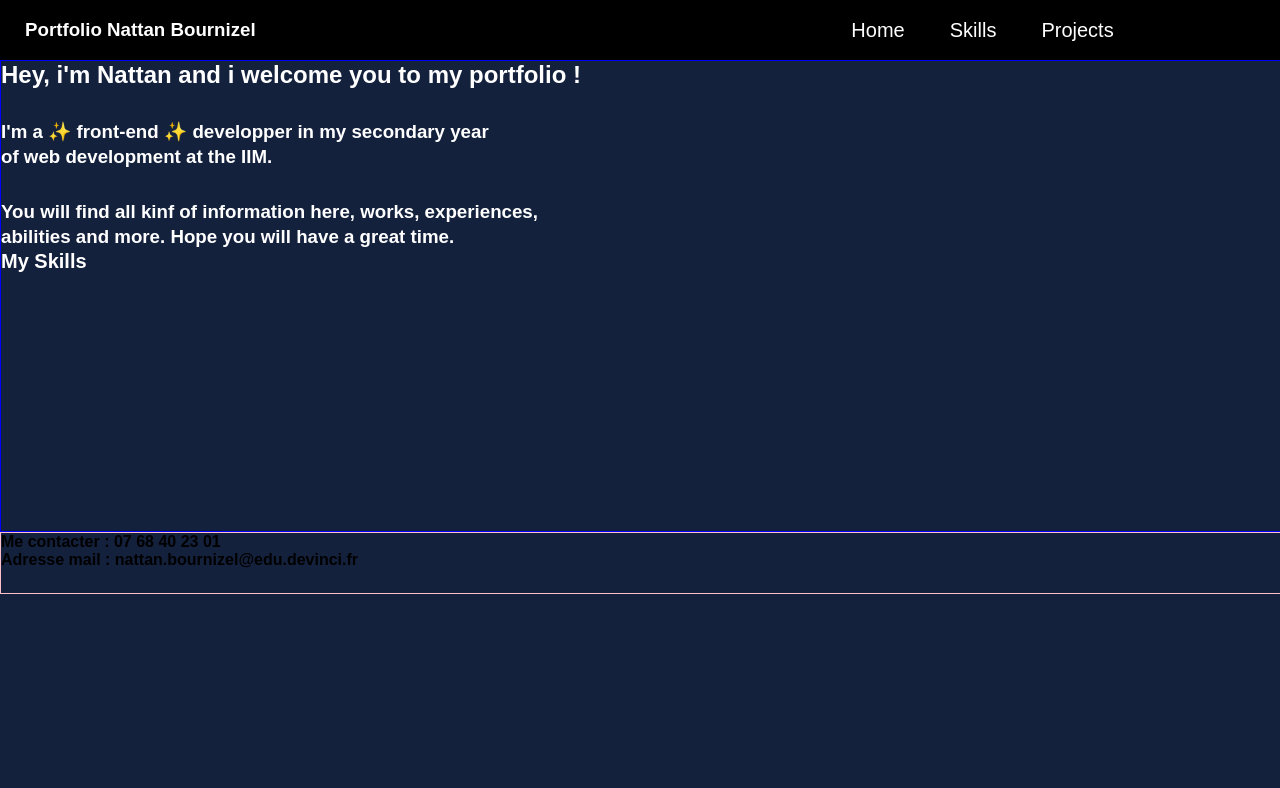
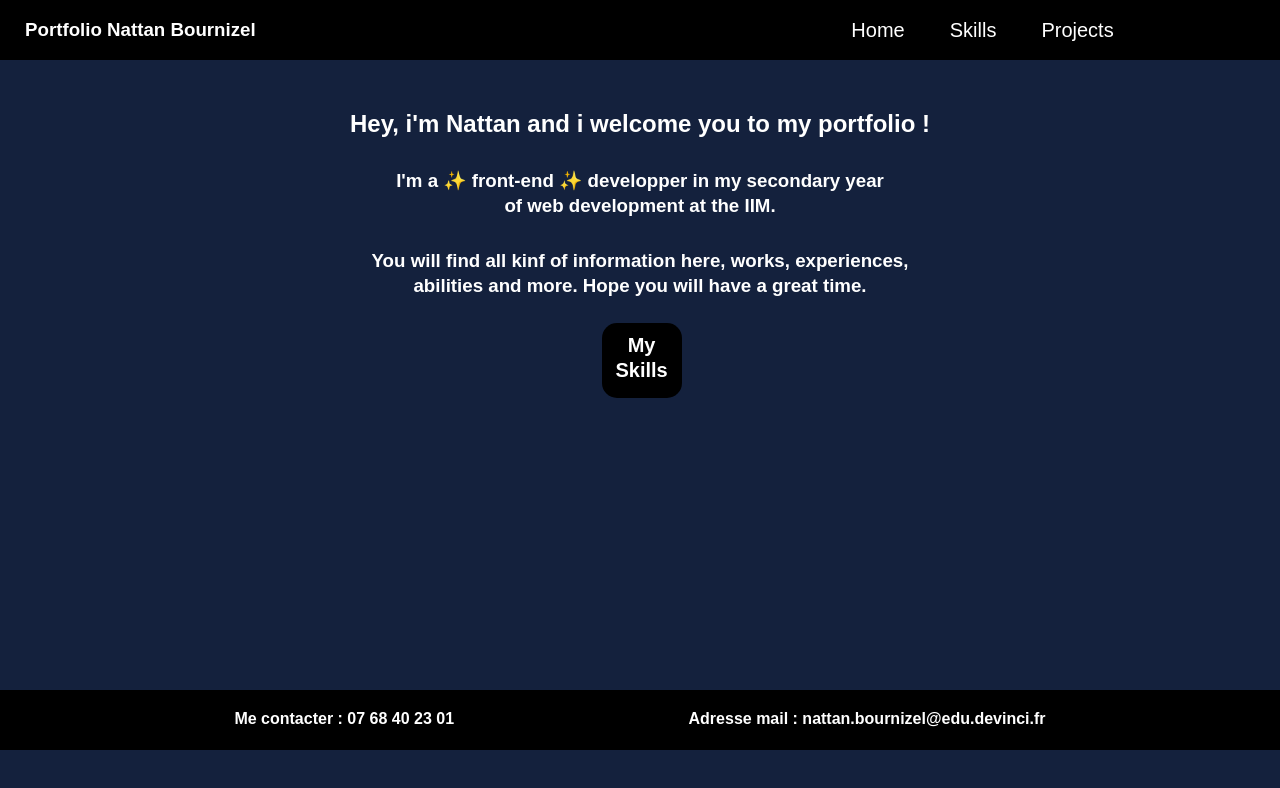
Before and after one commit to nattanbournizel/portfolio, a plain HTML site: page index.html in a window 1280 px wide. Drawn offline with Linux system fonts and the light colour scheme.

Commit message:
modification again of home page...

```diff
--- a/index.html
+++ b/index.html
@@ -22,12 +22,13 @@
     <section class="homepage">
 
 
-        <div class="box2">
+        <div class="box1">
             <h2>Hey, i'm Nattan and i welcome you to my portfolio !</h2>
             <h3> I'm a ✨ front-end ✨ developper in my secondary year <br> of web development at the IIM. </p>
             <p> You will find all kinf of information here, works, experiences,<br> abilities and more. Hope you will have a great time. </p>
+            <div class="linkhomebutton">
             <a class="linkhome" href="compétence.html">My Skills</a>
-
+        </div>
         </div>
 
 
@@ -38,8 +39,8 @@
     </section>
 
     <footer>
-        <h4>Me contacter : 07 68 40 23 01</h4>
-        <h4>Adresse mail : nattan.bournizel@edu.devinci.fr</h4>
+        <h4 class="footerinfo">Me contacter : 07 68 40 23 01</h4>
+        <h4 class="footerinfo">Adresse mail : nattan.bournizel@edu.devinci.fr</h4>
     </footer>
 
 
--- a/scss/body/body.scss
+++ b/scss/body/body.scss
@@ -8,39 +8,47 @@ body {
     font-family: 'Allerta', sans-serif;
 }
 
-
-
-
-
-
-.box2{
+.box1{
     width: 100%;
-    height: 470px;
-    border: 1px double blue;
-
+    height: 580px;
 }
 
-
-
-.box2 h2 {
+.box1 h2 {
 
     /* min-height: 50vh; */
     color: white;
     vertical-align: middle;
-
-
+    text-align: center;
+    margin-top: 50px;
 }
 
-
-.box2 h3{
+.box1 h3{
     color: white;
     margin-top: 30px;
     line-height: 25px;
+    text-align: center;
 }
 
-.box2 p{
+.box1 p{
 
     color: white;
     margin-top: 30px;
     line-height: 25px;
+    text-align: center;
 }
+
+.linkhomebutton{
+    display: flex;
+    justify-content: center;
+    text-align: center;
+    margin-left: 47%;
+    margin-top: 25px;
+    background-color: black;
+    width: 80px;
+    height: 75px;
+    border-radius: 15px;
+}
+
+.linkhome{
+margin-top: 10px;
+}
--- a/scss/footer/footer.scss
+++ b/scss/footer/footer.scss
@@ -1,5 +1,13 @@
 footer {
     width: 100%;
     height: 60px;
-    border: 1px double pink;
+    background-color: black;
+    color: white;
+    display: flex;
+    justify-content: center;
+    justify-content: space-evenly;
 }
+
+.footerinfo{
+    margin-top: 20px;
+}
```
Also changed, not shown: compétence.html (+1 -1 lines), projets.html (+1 -1 lines), style.css, 1 other file.
